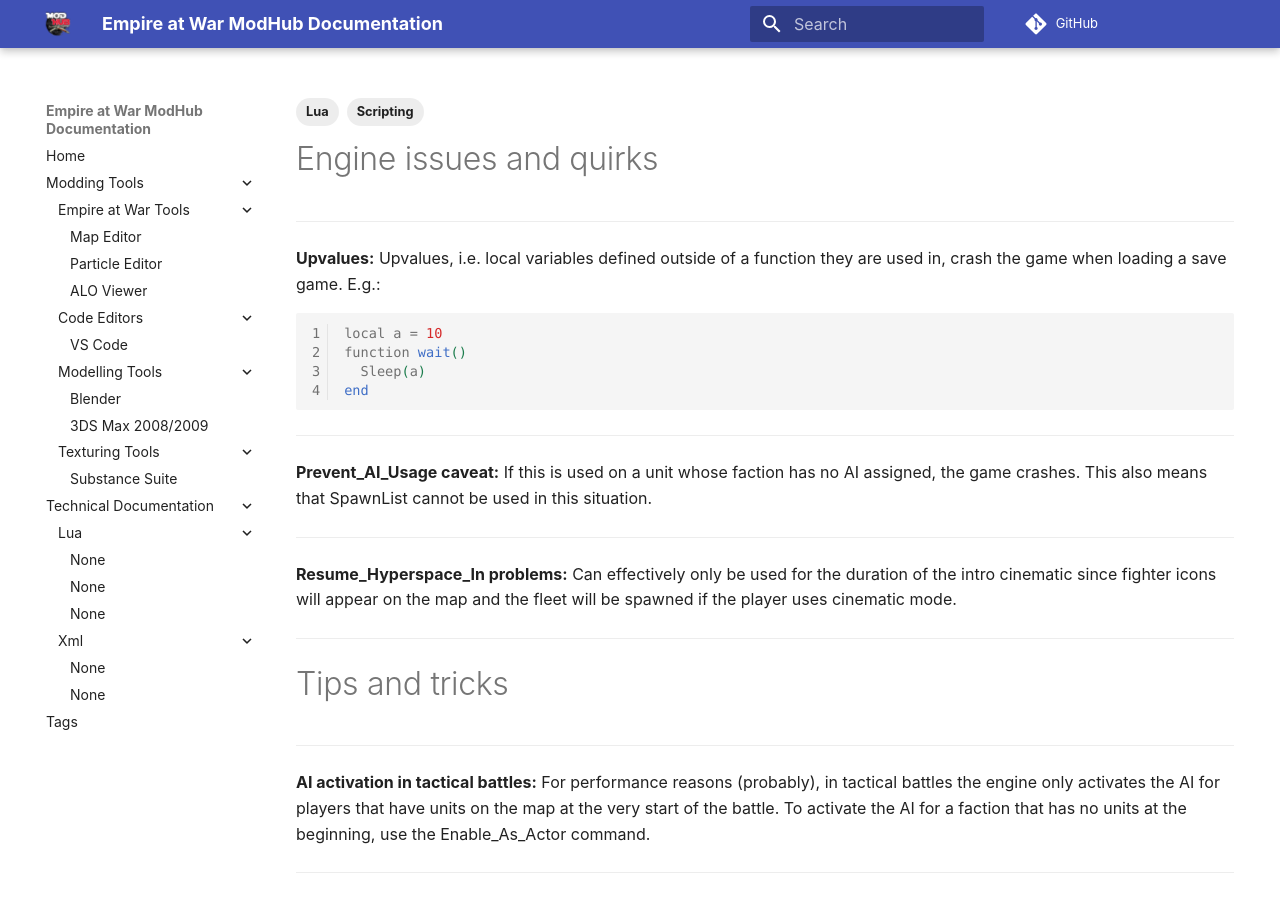
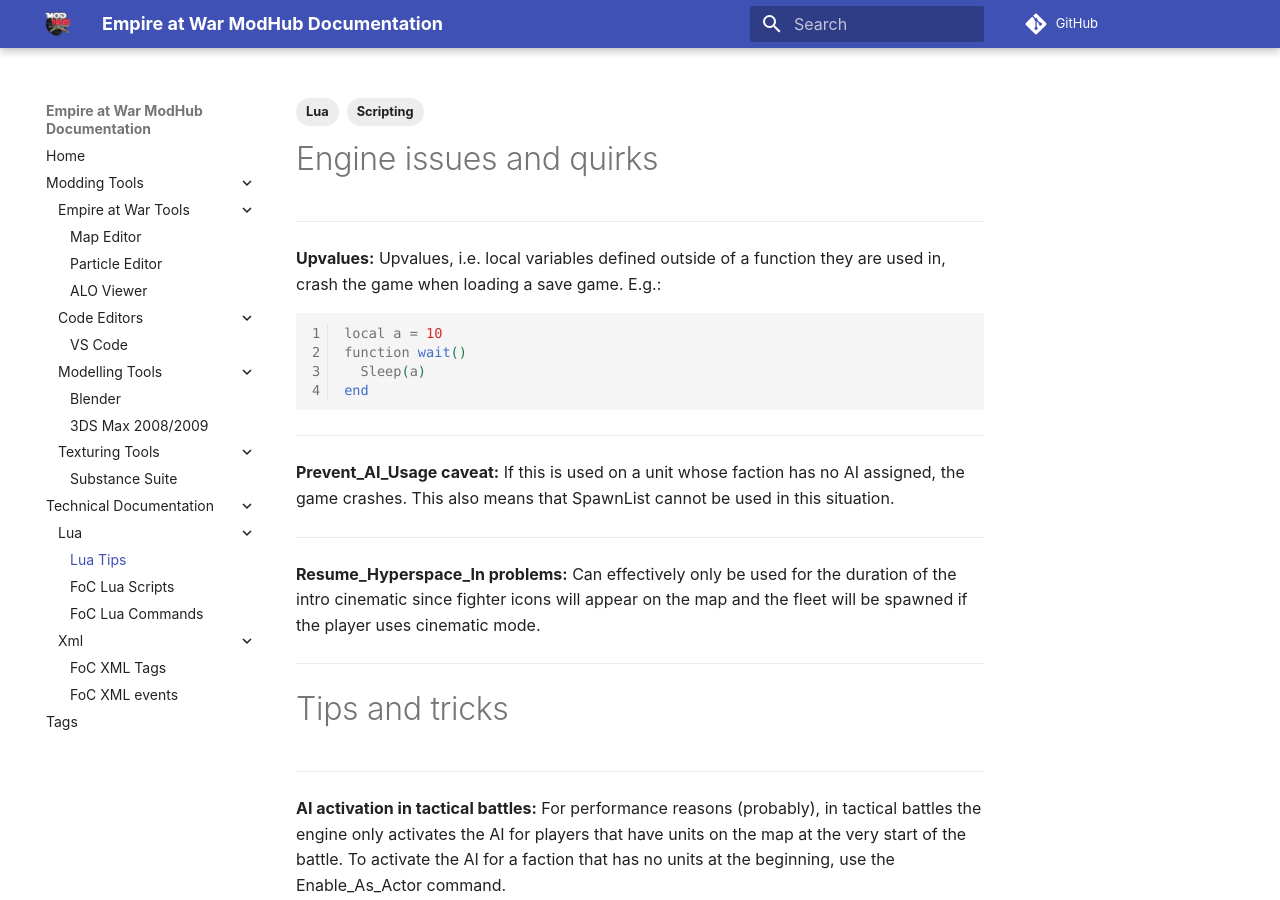
Before and after one commit to AlamoEngine-Tools/eaw-doc-pages, an MkDocs documentation site: the page built from docs/techdoc/lua/eaw-lua-tips.md, in a window 1280 px wide and 900 px high. Built offline with MkDocs 1.6.1 and Material for MkDocs 9.7.7, drawn with Linux system fonts in a browser that asks for light colours; comment, search, counter and statistics services are not loaded; some of the changed lines change nothing that is shown.

Commit message:
Fix TechDoc

```diff
--- a/docs/overrides/main.html
+++ b/docs/overrides/main.html
@@ -1,5 +1,4 @@
 {% extends "base.html" %}
-
 {% block content %}
 {{ super() }}
 
--- a/mkdocs.yml
+++ b/mkdocs.yml
@@ -14,12 +14,12 @@
       - tools/texturing/substance_suite.md
   - Technical Documentation:
     - Lua:
-      - tecdoc/lua/eaw-lua-tips.md
-      - tecdoc/lua/foc-lua-scripts.md
-      - tecdoc/lua/luafunctions.md
+      - techdoc/lua/eaw-lua-tips.md
+      - techdoc/lua/foc-lua-scripts.md
+      - techdoc/lua/luafunctions.md
     - Xml:
-      - tecdoc/xml/xml-tag-overview.md
-      - tecdoc/xml/xml-events-rewards.md
+      - techdoc/xml/xml-tag-overview.md
+      - techdoc/xml/xml-events-rewards.md
 ######################### DO NOT EDIT BELOW THIS LINE #########################
   - Tags: tags.md
 site_name: Empire at War ModHub Documentation
@@ -42,7 +42,8 @@
 #    - navigation.tabs
     - navigation.expand
     - navigation.instant
-    - toc.integrate
+    - navigation.tracking
+    - navigation.indexes
 markdown_extensions:
   - toc:
       permalink: true
```
Also changed, not shown: docs/techdoc/lua/eaw-lua-tips.md (renamed from docs/technical_documentation/lua/eaw-lua-tips.md), docs/techdoc/lua/foc-lua-scripts.md (renamed from docs/technical_documentation/lua/foc-lua-scripts.md), docs/techdoc/lua/luafunctions.md (renamed from docs/technical_documentation/lua/luafunctions.md), docs/techdoc/xml/xml-events-rewards.md (renamed from docs/technical_documentation/xml/xml-events-rewards.md), docs/techdoc/xml/xml-tag-overview.md (renamed from docs/technical_documentation/xml/xml-tag-overview.md).
